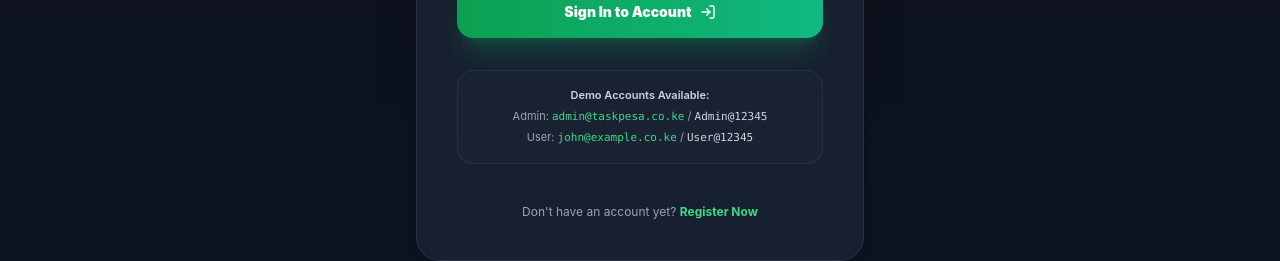
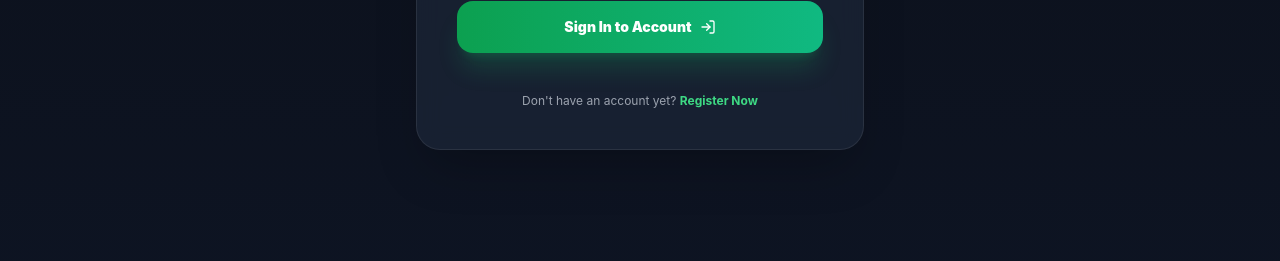
Before and after one commit to mosesdecode/Task-Pesa, a Next.js app: page /login in a window 1280 px wide. Shown: the part 492-753 px from the top of the page. Built offline with nearby package versions, Linux system fonts and the light colour scheme; no server answers.

Commit message:
Remove demo accounts and switch to PostgreSQL for Vercel deployment

```diff
--- a/app/(auth)/login/page.tsx
+++ b/app/(auth)/login/page.tsx
@@ -97,11 +97,7 @@
           </button>
         </form>
 
-        <div className="p-4 rounded-2xl bg-slate-800/40 border border-slate-700/50 text-[11px] text-gray-400 text-center space-y-1">
-          <p className="font-semibold text-gray-300">Demo Accounts Available:</p>
-          <p>Admin: <code className="text-brand-400 font-mono">admin@taskpesa.co.ke</code> / <code className="text-gray-300 font-mono">Admin@12345</code></p>
-          <p>User: <code className="text-brand-400 font-mono">john@example.co.ke</code> / <code className="text-gray-300 font-mono">User@12345</code></p>
-        </div>
+
 
         <p className="text-center text-xs text-gray-400 pt-2">
           Don't have an account yet?{' '}
--- a/package.json
+++ b/package.json
@@ -4,7 +4,7 @@
   "private": true,
   "scripts": {
     "dev": "next dev",
-    "build": "prisma generate && next build",
+    "build": "prisma generate && prisma migrate deploy && next build",
     "start": "next start",
     "lint": "next lint",
     "prisma:generate": "prisma generate",
```
Also changed, not shown: vercel.json, 1 other file (tests, documents, lock files or other folders).
